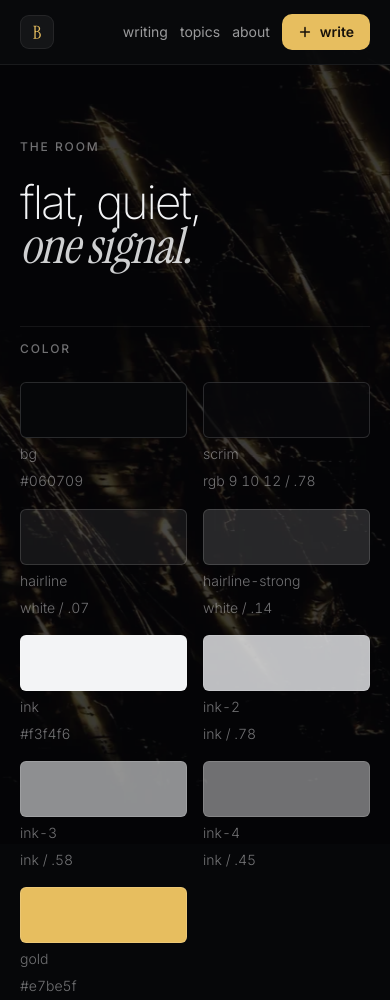
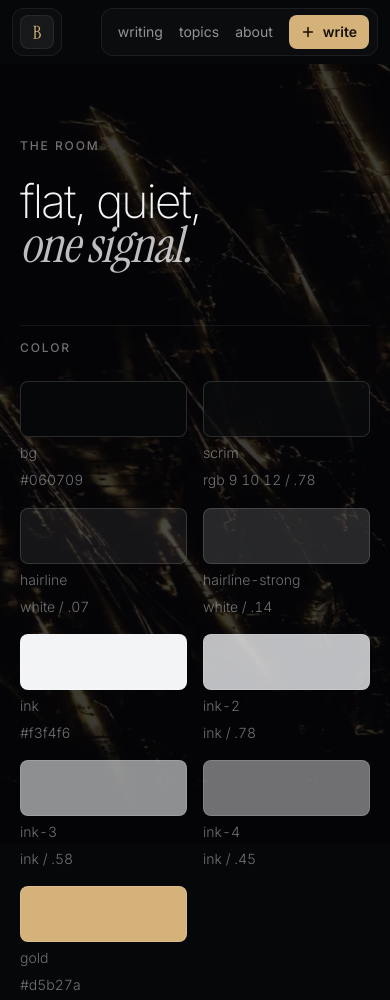
Before and after one commit to shep95/bosley.asherin, an Astro site: page /styleguide in a window 390 px wide. Shown: the top 1000 px of the page. Built offline with nearby package versions, Linux system fonts and the light colour scheme; Astro itself is replaced by a stand-in of ours.

Commit message:
header in two separate pieces; one colour system (#17)
* header in two separate pieces; one colour system with no contradictions

- header: the mark (left) and the nav + gold write pill (right) are two
  separate opaque pieces floating over the room — same black, hairline,
  height and radius; the wallpaper shows between them. on phones a strip
  of the room's own black sits behind them so words never pass through
  the gap. fits down to 320px.
- shared Brand component so the header and footer mark can't drift.
- tokens: --surface/--scrim-solid share one black; --dim for the modal;
  --tint and --hairline-hover replace stray rgb values; one control
  radius (8px) and one surface radius (12px) everywhere.
- gold only where something is committed or owned: removed it from row
  hover, the for-you reason, the near-limit counters and "copied".

Co-Authored-By: Claude Opus 5.5 <noreply@anthropic.com>
Claude-Session: https://claude.ai/code/session_01FZtrMGDxBsohDarRVNUwAR

* matte champagne gold; new share image

- signal gold moves from a bright yellow (#e7be5f) to the matte champagne
  (#d5b27a) of the house palette. hover goes one flat step deeper instead
  of lighter, so the button never reads as shifting or graded.
- the share image was a screenshot of the old app (sign-in, handles, dms).
  replaced with a 1200×630 card of the room: wallpaper under the veil,
  the mark, "a quiet room / on the internet." og width/height/type added.

Co-Authored-By: Claude Opus 5.5 <noreply@anthropic.com>
Claude-Session: https://claude.ai/code/session_01FZtrMGDxBsohDarRVNUwAR

---------

Co-authored-by: Claude <noreply@anthropic.com>

```diff
--- /dev/null
+++ b/src/components/Brand.astro
@@ -0,0 +1,23 @@
+---
+/** the mark — a gold B in a dark chip — and the wordmark. one source, so the
+    header and the footer can never drift apart. */
+interface Props { word?: boolean; class?: string }
+const { word = true, class: cls } = Astro.props;
+---
+<a class:list={["brand", cls]} href="/" aria-label="bosley, home">
+  <span class="chip" aria-hidden="true">
+    <svg viewBox="0 0 512 512" width="20" height="20" focusable="false"><path fill="currentColor" d="M258.98 427L164.10 427Q157.23 427 157.23 421.96L157.23 421.96Q157.23 417.83 163.19 416.46L163.19 416.46L173.73 414.63Q183.35 412.79 186.33 409.58Q189.31 406.38 189.31 396.75L189.31 396.75L189.31 127.25Q189.31 117.63 186.33 114.42Q183.35 111.21 173.73 109.38L173.73 109.38L163.19 107.54Q157.23 106.17 157.23 102.04L157.23 102.04Q157.23 97 164.10 97L164.10 97L257.15 97Q280.06 97 297.94 106.63Q315.81 116.25 326.13 132.75Q336.44 149.25 336.44 170.33L336.44 170.33Q336.44 190.96 324.29 208.60Q312.15 226.25 289.23 238.17L289.23 238.17Q286.48 239.54 286.48 241.83Q286.48 244.13 289.69 245.04L289.69 245.04Q320.85 255.58 337.81 278.73Q354.77 301.88 354.77 333.50L354.77 333.50Q354.77 360.54 342.40 381.85Q330.02 403.17 308.25 415.08Q286.48 427 258.98 427L258.98 427ZM246.15 238.63L246.15 238.63Q270.44 238.63 286.71 219.60Q302.98 200.58 302.98 172.17L302.98 172.17Q302.98 143.75 287.40 126.10Q271.81 108.46 246.15 108.46L246.15 108.46Q221.85 108.46 221.85 126.79L221.85 126.79L221.85 213.42Q221.85 226.71 227.58 232.67Q233.31 238.63 246.15 238.63ZM253.02 415.54L253.02 415.54Q282.81 415.54 301.60 392.85Q320.40 370.17 320.40 332.13L320.40 332.13Q320.40 294.08 301.38 272.08Q282.35 250.08 250.27 250.08L250.27 250.08Q221.85 250.08 221.85 272.54L221.85 272.54L221.85 383.92Q221.85 415.54 253.02 415.54Z" /></svg>
+  </span>
+  {word && <span class="word">Bosley</span>}
+</a>
+
+<style>
+  .brand { display: inline-flex; align-items: center; gap: var(--s-3); color: var(--ink); }
+  .chip {
+    display: grid; place-items: center; width: 34px; height: 34px; border-radius: var(--r-control);
+    background: var(--tint); border: 1px solid var(--hairline); color: var(--gold);
+    transition: border-color var(--d-fast) var(--ease);
+  }
+  .brand:hover .chip { border-color: var(--hairline-strong); }
+  .word { font-size: 1.125rem; font-weight: 550; letter-spacing: -0.01em; }
+</style>
--- a/src/components/Comments.astro
+++ b/src/components/Comments.astro
@@ -77,7 +77,7 @@ const { post } = Astro.props;
   .note { font-size: 0.8125rem; font-weight: 300; color: var(--ink-3); line-height: 1.55; }
   .note em { font-family: var(--font-display); font-size: 1.1em; color: var(--ink-2); }
   .left { margin-left: var(--s-2); font-variant-numeric: tabular-nums; }
-  .left.warn { color: var(--gold); }
+  .left.warn { color: var(--ink); }
   .left.over { color: var(--danger); }
   .c-actions { display: flex; align-items: center; justify-content: space-between; gap: var(--s-4); flex-wrap: wrap; }
   .status { min-height: 1.3em; font-size: var(--t-sm); font-weight: 300; color: var(--ink-3); }
--- a/src/components/Header.astro
+++ b/src/components/Header.astro
@@ -1,6 +1,8 @@
 ---
-/** a bar: the mark in a chip and the wordmark on the left, quiet links and one
-    gold pill on the right, nothing in between. */
+import Brand from "./Brand.astro";
+/** two separate pieces floating over the room, not a bar across it:
+    the mark on the left, the way around on the right. same black, same
+    hairline, same height, same radius — the wallpaper shows between them. */
 const here = Astro.url.pathname.replace(/\/$/, "") || "/";
 const links = [
   { href: "/", label: "writing" },
@@ -10,23 +12,18 @@ const links = [
 const on = (href: string) => (href === "/" ? here === "/" : here === href || here.startsWith(href + "/"));
 ---
 <header class="site-header">
-  <div class="wrap bar">
-    <a class="brand" href="/" aria-label="bosley, home">
-      <span class="chip" aria-hidden="true">
-        <svg viewBox="0 0 512 512" width="20" height="20" focusable="false"><path fill="currentColor" d="M258.98 427L164.10 427Q157.23 427 157.23 421.96L157.23 421.96Q157.23 417.83 163.19 416.46L163.19 416.46L173.73 414.63Q183.35 412.79 186.33 409.58Q189.31 406.38 189.31 396.75L189.31 396.75L189.31 127.25Q189.31 117.63 186.33 114.42Q183.35 111.21 173.73 109.38L173.73 109.38L163.19 107.54Q157.23 106.17 157.23 102.04L157.23 102.04Q157.23 97 164.10 97L164.10 97L257.15 97Q280.06 97 297.94 106.63Q315.81 116.25 326.13 132.75Q336.44 149.25 336.44 170.33L336.44 170.33Q336.44 190.96 324.29 208.60Q312.15 226.25 289.23 238.17L289.23 238.17Q286.48 239.54 286.48 241.83Q286.48 244.13 289.69 245.04L289.69 245.04Q320.85 255.58 337.81 278.73Q354.77 301.88 354.77 333.50L354.77 333.50Q354.77 360.54 342.40 381.85Q330.02 403.17 308.25 415.08Q286.48 427 258.98 427L258.98 427ZM246.15 238.63L246.15 238.63Q270.44 238.63 286.71 219.60Q302.98 200.58 302.98 172.17L302.98 172.17Q302.98 143.75 287.40 126.10Q271.81 108.46 246.15 108.46L246.15 108.46Q221.85 108.46 221.85 126.79L221.85 126.79L221.85 213.42Q221.85 226.71 227.58 232.67Q233.31 238.63 246.15 238.63ZM253.02 415.54L253.02 415.54Q282.81 415.54 301.60 392.85Q320.40 370.17 320.40 332.13L320.40 332.13Q320.40 294.08 301.38 272.08Q282.35 250.08 250.27 250.08L250.27 250.08Q221.85 250.08 221.85 272.54L221.85 272.54L221.85 383.92Q221.85 415.54 253.02 415.54Z" /></svg>
-      </span>
-      <span class="word">Bosley</span>
-    </a>
-    <nav aria-label="primary">
+  <div class="wrap pieces">
+    <div class="piece piece--brand"><Brand /></div>
+    <nav class="piece piece--nav" aria-label="primary">
       <ul>
         {links.map((l) => (
           <li><a class="nav-link" href={l.href} aria-current={on(l.href) ? "page" : undefined}>{l.label}</a></li>
         ))}
-        <li><button class="pill" type="button" data-compose aria-haspopup="dialog">
-          <svg viewBox="0 0 16 16" width="14" height="14" aria-hidden="true" focusable="false"><path d="M8 3v10M3 8h10" stroke="currentColor" stroke-width="1.75" stroke-linecap="round" fill="none" /></svg>
-          write
-        </button></li>
       </ul>
+      <button class="pill" type="button" data-compose aria-haspopup="dialog">
+        <svg viewBox="0 0 16 16" width="14" height="14" aria-hidden="true" focusable="false"><path d="M8 3v10M3 8h10" stroke="currentColor" stroke-width="1.75" stroke-linecap="round" fill="none" /></svg>
+        write
+      </button>
     </nav>
   </div>
 </header>
@@ -45,44 +42,53 @@ const on = (href: string) => (href === "/" ? here === "/" : here === href || her
 </script>
 
 <style>
-  .site-header {
-    position: sticky; top: 0; z-index: 20;
-    background: var(--scrim-solid);
-    border-bottom: 1px solid var(--hairline);
+  /* the header itself is empty space; only the two pieces take clicks */
+  .site-header { position: sticky; top: 0; z-index: 20; padding-top: var(--s-3); pointer-events: none; }
+  .pieces { display: flex; align-items: center; justify-content: space-between; gap: var(--s-3); }
+  .piece {
+    pointer-events: auto; display: flex; align-items: center; height: 52px;
+    background: var(--surface); border: 1px solid var(--hairline); border-radius: var(--r-surface);
   }
-  .bar { display: flex; align-items: center; justify-content: space-between; gap: var(--s-4); height: 4rem; }
+  .piece--brand { padding: 0 var(--s-4) 0 8px; }
+  .piece--nav { gap: var(--s-5); padding: 0 8px 0 var(--s-5); }
 
-  .brand { display: inline-flex; align-items: center; gap: var(--s-3); color: var(--ink); }
-  .chip {
-    display: grid; place-items: center; width: 34px; height: 34px; border-radius: 9px;
-    background: rgb(255 255 255 / 0.05); border: 1px solid var(--hairline); color: var(--gold);
-    transition: border-color var(--d-fast) var(--ease);
-  }
-  .brand:hover .chip { border-color: var(--hairline-strong); }
-  .word { font-size: 1.125rem; font-weight: 550; letter-spacing: -0.01em; }
-
-  ul { display: flex; align-items: center; gap: var(--s-6); list-style: none; padding: 0; }
+  ul { display: flex; align-items: center; gap: var(--s-5); list-style: none; padding: 0; }
   .nav-link {
     display: inline-flex; align-items: center; min-height: 44px;
-    font-size: 1rem; font-weight: 400; color: rgb(243 244 246 / 0.62);
+    font-size: 0.9375rem; font-weight: 400; color: var(--ink-3);
     transition: color var(--d-fast) var(--ease);
   }
   .nav-link:hover, .nav-link[aria-current="page"] { color: var(--ink); }
+  /* the one gold thing up here: the place you commit to writing */
   .pill {
-    display: inline-flex; align-items: center; gap: var(--s-2); height: 40px; padding: 0 var(--s-5); border: 0; border-radius: 10px;
-    background: var(--gold); color: var(--gold-ink); font-size: 1rem; font-weight: 550; cursor: pointer;
+    display: inline-flex; align-items: center; gap: var(--s-2); height: 36px; padding: 0 var(--s-4);
+    border: 0; border-radius: var(--r-control); background: var(--gold); color: var(--gold-ink);
+    font-size: 0.9375rem; font-weight: 550;
     transition: background var(--d-fast) var(--ease), transform var(--d-fast) var(--ease);
   }
   .pill:hover { background: var(--gold-hi); }
   .pill:active { transform: scale(0.98); }
 
+  /* on a phone the gap between the pieces is too narrow for words to pass
+     through cleanly, so the strip behind them is the room's own black */
   @media (max-width: 40rem) {
+    .site-header { padding: var(--s-2) 0; background: var(--bg); }
+    .pieces { width: calc(100% - 2 * var(--s-3)); }
+    .piece { height: 48px; }
+    .piece--nav { gap: var(--s-4); padding-left: var(--s-4); }
     ul { gap: var(--s-4); }
     .nav-link, .pill { font-size: 0.875rem; }
-    .pill { height: 36px; padding: 0 var(--s-4); }
+    .pill { height: 34px; padding: 0 var(--s-3); }
   }
-  @media (max-width: 26rem) {
-    .word { display: none; }
+  @media (max-width: 30rem) {
+    .piece--brand { padding: 0 7px; }
+    .piece--brand :global(.word) { display: none; }
+  }
+  @media (max-width: 22.5rem) {
+    .pieces { gap: var(--s-2); width: calc(100% - 2 * var(--s-2)); }
+    .piece--nav { gap: var(--s-3); padding-left: var(--s-3); }
     ul { gap: var(--s-3); }
+    .pill { padding: 0 10px; }
+    .pill svg { display: none; }
   }
 </style>
--- a/src/components/PostCard.astro
+++ b/src/components/PostCard.astro
@@ -45,14 +45,15 @@ const mins = readingMinutes(post.body);
   .row .tag { position: relative; z-index: 2; }
   .row .lead { display: flex; align-items: baseline; gap: var(--s-3); }
   @media (min-width: 52rem) { .row .lead { flex-direction: column; gap: var(--s-1); } }
-  .row .n { font-size: 1.6rem; line-height: 1; color: rgb(243 244 246 / 0.3); }
+  .row .n { font-size: 1.6rem; line-height: 1; color: var(--ink-4); }
   .row .by-anon { font-family: var(--font-display); font-style: italic; font-size: 1.15rem; line-height: 1; color: var(--ink-3); }
   .row .by-name { font-size: var(--t-sm); font-weight: 500; color: var(--ink-2); overflow-wrap: anywhere; }
   .row .title { font-size: var(--t-lg); line-height: 1.08; color: var(--ink); overflow-wrap: anywhere; transition: color var(--d-fast) var(--ease); }
-  .row:hover .title { color: var(--gold-hi); }
+  .row:hover { border-top-color: var(--hairline-hover); }
+  .row { transition: border-top-color var(--d-fast) var(--ease); }
   .row .desc { font-weight: 300; color: var(--ink-3); line-height: 1.6; max-width: 46ch; overflow-wrap: anywhere; }
   .row .foot { margin-top: var(--s-2); }
-  .row .why { margin-top: var(--s-2); color: var(--gold); }
+  .row .why { margin-top: var(--s-2); color: var(--ink-3); }
   .row .mark { font-family: var(--font-mono); font-size: var(--t-xs); color: var(--gold); }
   .row.is-arriving { animation: arrive var(--d-slow) var(--ease) both; }
   .row-cover { overflow: hidden; border-radius: var(--r-surface); aspect-ratio: 4 / 3; border: 1px solid var(--hairline); }
--- a/src/components/Seo.astro
+++ b/src/components/Seo.astro
@@ -58,6 +58,9 @@ const ld = JSON.stringify({ "@context": "https://schema.org", "@graph": graph })
 <meta property="og:title" content={p.title ?? SITE.tagline} />
 <meta property="og:description" content={description} />
 <meta property="og:image" content={image} />
+<meta property="og:image:width" content="1200" />
+<meta property="og:image:height" content="630" />
+<meta property="og:image:type" content="image/jpeg" />
 <meta property="og:image:alt" content={imageAlt} />
 {p.published && <meta property="article:published_time" content={p.published.toISOString()} />}
 {p.modified && <meta property="article:modified_time" content={p.modified.toISOString()} />}
--- a/src/pages/p/[...slug].astro
+++ b/src/pages/p/[...slug].astro
@@ -132,7 +132,7 @@ const jsonLd = [
   .read-mark { height: 1px; }
   .end { margin-top: var(--s-8); display: grid; gap: var(--s-6); }
   .share { justify-self: start; background: none; border: 0; padding: 0; min-height: 44px; font-size: var(--t-sm); font-weight: 300; }
-  .share.is-done { color: var(--gold); }
+  .share.is-done { color: var(--ink); }
   .pager { display: grid; grid-template-columns: 1fr 1fr; gap: var(--s-5); border-top: 1px solid var(--hairline); padding-top: var(--s-5); }
   .pg { display: grid; gap: var(--s-2); }
   .pg .serif { font-size: var(--t-md); line-height: 1.15; color: var(--ink-2); transition: color var(--d-fast) var(--ease); }
--- a/src/pages/styleguide.astro
+++ b/src/pages/styleguide.astro
@@ -2,7 +2,7 @@
 import Base from "../layouts/Base.astro";
 const swatches = [
   ["bg", "#060709"], ["scrim", "rgb 9 10 12 / .78"], ["hairline", "white / .07"], ["hairline-strong", "white / .14"],
-  ["ink", "#f3f4f6"], ["ink-2", "ink / .78"], ["ink-3", "ink / .58"], ["ink-4", "ink / .45"], ["gold", "#e7be5f"],
+  ["ink", "#f3f4f6"], ["ink-2", "ink / .78"], ["ink-3", "ink / .58"], ["ink-4", "ink / .45"], ["gold", "#d5b27a"],
 ];
 ---
 <Base path="/styleguide" title="styleguide" description="bosley tokens and components." noindex>
--- a/src/pages/v/[id].astro
+++ b/src/pages/v/[id].astro
@@ -82,7 +82,7 @@ const description = post ? (post.text.replace(/\s+/g, " ").slice(0, 150) + (post
   .prose p { font-size: var(--t-base); line-height: 1.75; font-weight: 350; color: var(--ink-2); white-space: pre-line; overflow-wrap: anywhere; }
   .end { display: flex; align-items: center; justify-content: space-between; gap: var(--s-4); margin-top: var(--s-8); padding-top: var(--s-5); border-top: 1px solid var(--hairline); }
   .share, .remove { background: none; border: 0; padding: var(--s-2) 0; font-size: var(--t-sm); cursor: pointer; }
-  .share.is-done { color: var(--gold); }
+  .share.is-done { color: var(--ink); }
   .remove:hover { color: var(--danger); }
   .status { min-height: 1.3em; padding-top: var(--s-3); }
   .gone { padding: clamp(var(--s-8), 14vw, 10rem) 0; display: grid; gap: var(--s-4); }
--- a/src/styles/global.css
+++ b/src/styles/global.css
@@ -21,12 +21,16 @@
   --bg: #060709;
   --veil: rgb(6 7 9 / 0.68);            /* flat, over the wallpaper */
   --veil-reading: rgb(6 7 9 / 0.84);    /* long-form pages: words before atmosphere */
-  --scrim: rgb(9 10 12 / 0.78);         /* reading surfaces */
-  --scrim-solid: rgb(9 10 12 / 0.94);   /* header once content passes under it */
+  --surface: rgb(11 12 14);             /* panels that must be opaque (composer) */
+  --scrim: rgb(11 12 14 / 0.78);        /* reading surfaces */
+  --scrim-solid: rgb(11 12 14 / 0.94);  /* the header pieces, the footer — same black as --surface */
+  --dim: rgb(6 7 9 / 0.78);             /* behind a modal: the page, dimmed in its own black */
   --field: rgb(4 5 6 / 0.7);
+  --tint: rgb(255 255 255 / 0.05);      /* resting fill for chips and hover */
 
   --hairline: rgb(255 255 255 / 0.07);
   --hairline-strong: rgb(255 255 255 / 0.14);
+  --hairline-hover: rgb(255 255 255 / 0.24);
 
   /* ivory at fixed opacities: the hierarchy is how much of the word is there */
   --ink: #f3f4f6;
@@ -35,10 +39,10 @@
   --ink-4: rgb(243 244 246 / 0.45);     /* meta, eyebrows */
 
   /* the signal: champagne gold, flat */
-  --gold: #e7be5f;
-  --gold-hi: #f1ce7e;
+  --gold: #d5b27a;
+  --gold-hi: #cba670;                   /* hover: one flat step deeper, never lighter or shifting */
   --gold-ink: #17110a;                  /* words on gold */
-  --gold-line: rgb(231 190 95 / 0.55);
+  --gold-line: rgb(213 178 122 / 0.55);
 
   --danger: #e08a7a;
   --ok: #a9c7a0;
@@ -62,8 +66,8 @@
   --page: 72rem;
   --gutter: clamp(1.25rem, 4vw, 2rem);
 
-  --r-control: 6px;   /* buttons, fields */
-  --r-surface: 10px;  /* images, panels */
+  --r-control: 8px;   /* buttons, fields, chips, pills — every control */
+  --r-surface: 12px;  /* panels, header pieces, images */
 
   --ease: cubic-bezier(0.22, 1, 0.36, 1);
   --d-fast: 120ms;
@@ -80,7 +84,7 @@ html {
   background: var(--bg);
   scroll-padding-top: 5rem;
   scrollbar-width: thin;
-  scrollbar-color: rgb(255 255 255 / 0.16) transparent;
+  scrollbar-color: var(--hairline-strong) transparent;
 }
 body {
   min-height: 100dvh;
@@ -111,11 +115,11 @@ p, li { text-wrap: pretty; overflow-wrap: break-word; }
 /* scrollbars: a hairline thumb that firms up under the hand */
 ::-webkit-scrollbar { width: 8px; height: 8px; }
 ::-webkit-scrollbar-track { background: transparent; }
-::-webkit-scrollbar-thumb { background: rgb(255 255 255 / 0.16); border-radius: 4px; }
+::-webkit-scrollbar-thumb { background: var(--hairline-strong); border-radius: var(--r-control); }
 ::-webkit-scrollbar-thumb:hover { background: var(--gold-line); }
 ::-webkit-scrollbar-corner { background: transparent; }
 
-::selection { background: rgb(231 190 95 / 0.3); color: var(--ink); }
+::selection { background: rgb(213 178 122 / 0.3); color: var(--ink); }
 :root { accent-color: var(--gold); caret-color: var(--gold); }
 :focus-visible { outline: 1px solid var(--gold); outline-offset: 3px; border-radius: 2px; }
 
@@ -135,7 +139,7 @@ p, li { text-wrap: pretty; overflow-wrap: break-word; }
 
 /* type roles */
 .hero-line { font-weight: 200; font-size: var(--t-hero); line-height: 0.92; letter-spacing: -0.045em; color: var(--ink); }
-.hero-line em { font-family: var(--font-display); font-style: italic; font-weight: 400; letter-spacing: -0.02em; font-size: 1.08em; color: rgb(243 244 246 / 0.85); }
+.hero-line em { font-family: var(--font-display); font-style: italic; font-weight: 400; letter-spacing: -0.02em; font-size: 1.08em; color: var(--ink-2); }
 .serif { font-family: var(--font-display); font-weight: 400; letter-spacing: -0.012em; font-feature-settings: "liga", "kern"; }
 .eyebrow { font-size: var(--t-xs); font-weight: 450; letter-spacing: 0.16em; text-transform: uppercase; color: var(--ink-4); }
 .lede { font-size: var(--t-md); font-weight: 300; line-height: 1.55; color: var(--ink-3); }
@@ -147,7 +151,7 @@ a { color: inherit; text-decoration: none; }
 .link:hover { text-decoration-color: var(--gold); }
 
 /* quiet: words at 45% that come forward under the hand */
-.quiet { color: rgb(243 244 246 / 0.45); transition: color var(--d-fast) var(--ease); }
+.quiet { color: var(--ink-4); transition: color var(--d-fast) var(--ease); }
 .quiet:hover, .quiet[aria-current="page"], .quiet[aria-checked="true"] { color: var(--ink); }
 
 /* text tabs: an underline moves, nothing else */
@@ -169,7 +173,7 @@ a { color: inherit; text-decoration: none; }
   transition: background var(--d-fast) var(--ease), border-color var(--d-fast) var(--ease), transform var(--d-fast) var(--ease);
   -webkit-tap-highlight-color: transparent;
 }
-.btn:hover { border-color: rgb(255 255 255 / 0.28); }
+.btn:hover { border-color: var(--hairline-hover); }
 .btn:active { transform: scale(0.98); }
 .btn:disabled, .btn[aria-disabled="true"] { opacity: 0.45; cursor: not-allowed; transform: none; }
 /* the signal: flat champagne gold, only where a person commits */
@@ -182,7 +186,7 @@ a { color: inherit; text-decoration: none; }
   font-weight: 350; transition: border-color var(--d-fast) var(--ease);
 }
 .field::placeholder { color: var(--ink-4); }
-.field:hover { border-color: rgb(255 255 255 / 0.24); }
+.field:hover { border-color: var(--hairline-hover); }
 .field:focus, .field:focus-visible { outline: none; border-color: var(--gold-line); }
 textarea.field { display: block; resize: vertical; min-height: 7.5rem; line-height: 1.6; }
 
```
Also changed, not shown: src/components/Composer.astro (+6 -6 lines), src/components/Footer.astro (+4 -14 lines), public/og-image.jpg.
